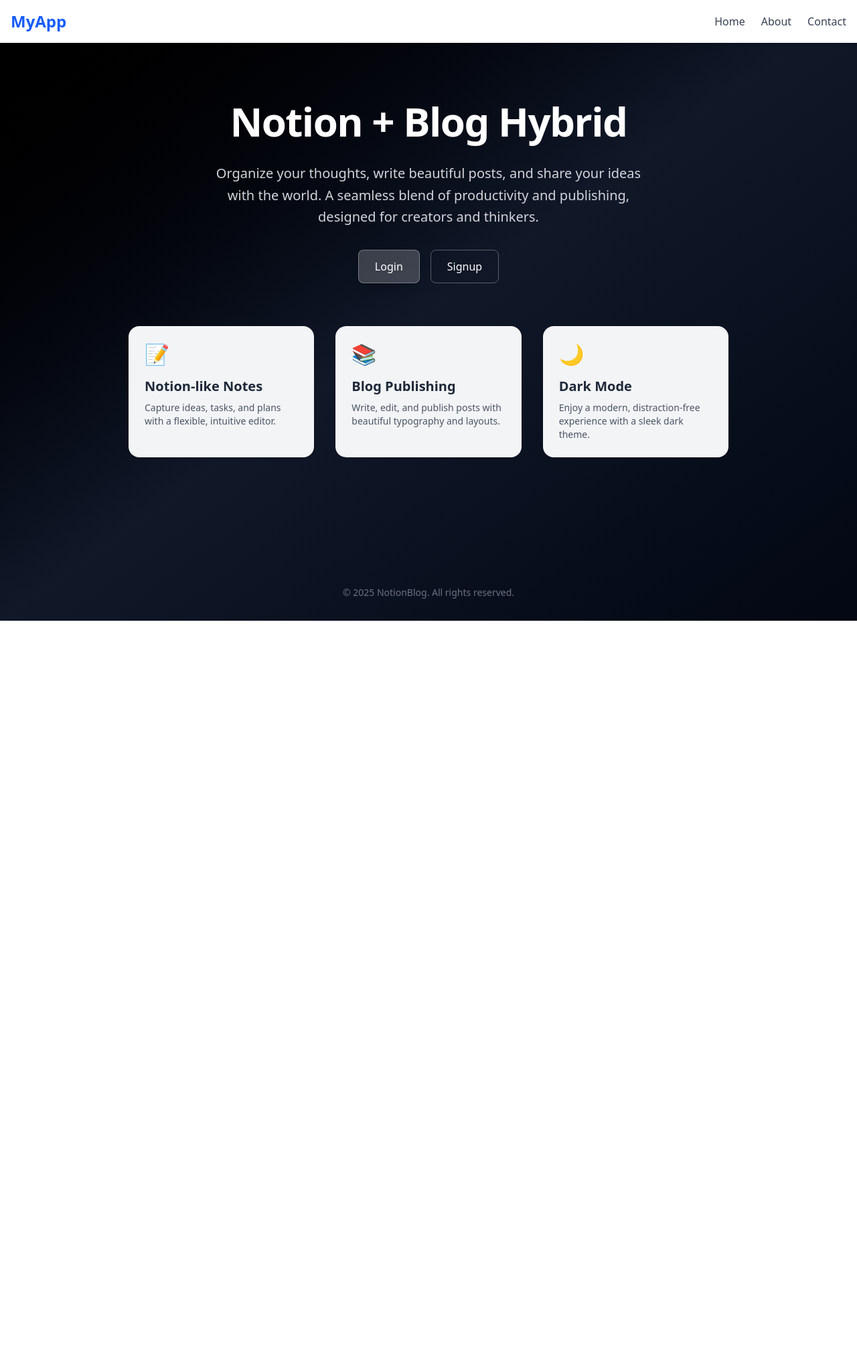
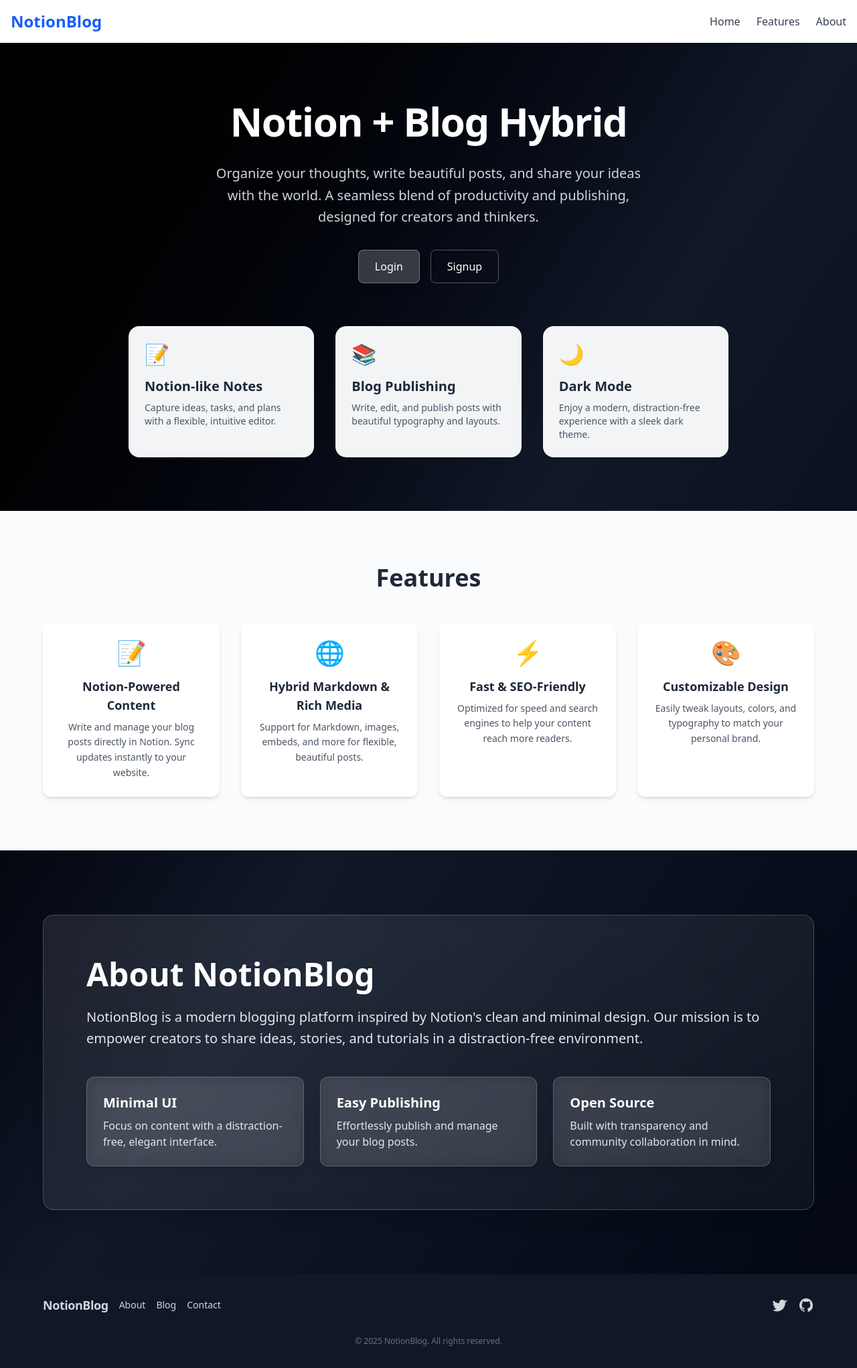
Before and after one commit to alvindevil/NextJs_Auth, a Next.js app: page / in a window 1280 px wide. Shown: the whole page at 67% size. Before the commit the page ends 927 px from the top, so only its background shows below. Built offline with nearby package versions, Linux system fonts and the light colour scheme.

Commit message:
LandingPage , about , feature section done

```diff
--- a/src/app/login/page.tsx
+++ b/src/app/login/page.tsx
@@ -5,7 +5,7 @@ import React, { useEffect } from "react";
 import { useRouter } from "next/navigation";
 import axios from "axios";
 import toast from "react-hot-toast";
-import Header from "@/components/layout/header";
+import {Header} from "@/components/layout/Header";
 
 
 export default function LoginPage() {
--- a/src/app/signup/page.tsx
+++ b/src/app/signup/page.tsx
@@ -8,7 +8,7 @@ import axios from "axios";
 import { set } from "mongoose";
 import toast from "react-hot-toast";
 import { log } from "console";
-import Header from "@/components/layout/header";
+import {Header} from "@/components/layout/Header";
 
 
 export default function SignupPage() {
--- /dev/null
+++ b/src/components/home/about.tsx
@@ -0,0 +1,48 @@
+import React from "react";
+
+export default function About() {
+    const features = [
+        {
+            title: "Minimal UI",
+            description: "Focus on content with a distraction-free, elegant interface."
+        },
+        {
+            title: "Easy Publishing",
+            description: "Effortlessly publish and manage your blog posts."
+        },
+        {
+            title: "Open Source",
+            description: "Built with transparency and community collaboration in mind."
+        }
+    ];
+
+    return (
+        <section className="w-[90%] mx-auto px-6 md:px-16 py-16 bg-gradient-to-br from-[#f5f7fa]/10 to-[#c3cfe2]/5 backdrop-blur-md border border-white/20 shadow-xl rounded-2xl text-white font-inter mt-24">
+            <div className="max-w-7xl mx-auto">
+                <h1 className="text-4xl md:text-5xl font-bold mb-6 text-white">
+                    About NotionBlog
+                </h1>
+                <p className="text-lg md:text-xl text-gray-200 leading-relaxed mb-10">
+                    NotionBlog is a modern blogging platform inspired by Notion's clean and minimal design.
+                    Our mission is to empower creators to share ideas, stories, and tutorials in a distraction-free environment.
+                </p>
+
+                <div className="grid gap-6 md:grid-cols-3">
+                    {features.map((feature, index) => (
+                        <div
+                            key={index}
+                            className="bg-white/10 backdrop-blur-md border border-white/20 p-6 rounded-xl shadow-lg transition-transform hover:scale-[1.02]"
+                        >
+                            <h2 className="text-xl font-semibold text-white mb-2">
+                                {feature.title}
+                            </h2>
+                            <p className="text-gray-200 text-base">
+                                {feature.description}
+                            </p>
+                        </div>
+                    ))}
+                </div>
+            </div>
+        </section>
+    );
+}
--- /dev/null
+++ b/src/components/home/feature.tsx
@@ -0,0 +1,56 @@
+import React from "react";
+
+const features = [
+  {
+    title: "Notion-Powered Content",
+    description:
+      "Write and manage your blog posts directly in Notion. Sync updates instantly to your website.",
+    icon: "📝",
+  },
+  {
+    title: "Hybrid Markdown & Rich Media",
+    description:
+      "Support for Markdown, images, embeds, and more for flexible, beautiful posts.",
+    icon: "🌐",
+  },
+  {
+    title: "Fast & SEO-Friendly",
+    description:
+      "Optimized for speed and search engines to help your content reach more readers.",
+    icon: "⚡",
+  },
+  {
+    title: "Customizable Design",
+    description:
+      "Easily tweak layouts, colors, and typography to match your personal brand.",
+    icon: "🎨",
+  },
+];
+
+export default function Features() {
+  return (
+    <section className="w-full bg-[#fafbfc] py-20 px-6">
+      <div className="max-w-6xl mx-auto">
+        <h2 className="text-3xl md:text-4xl font-bold text-center text-gray-800 mb-12">
+          Features
+        </h2>
+        <div className="grid gap-8 sm:grid-cols-2 lg:grid-cols-4">
+          {features.map((feature) => (
+            <div
+              key={feature.title}
+              className="bg-white rounded-xl p-6 shadow-md hover:shadow-lg transition-shadow duration-300 text-center"
+            >
+              <div className="text-4xl mb-4">{feature.icon}</div>
+              <h3 className="text-lg font-semibold text-gray-800 mb-2">
+                {feature.title}
+              </h3>
+              <p className="text-gray-600 text-sm leading-relaxed">
+                {feature.description}
+              </p>
+            </div>
+          ))}
+        </div>
+      </div>
+    </section>
+  );
+}
--- a/src/components/home/landingPage.tsx
+++ b/src/components/home/landingPage.tsx
@@ -2,10 +2,12 @@
 
 import React from 'react';
 import { useRouter } from 'next/navigation';
-import Header from '../layout/header';
+import {Header} from '@/components/layout/Header';
 import Hero from '@/components/home/hero';
 import { Loader } from "@/components/ui/Loader";
-
+import Footer from '../layout/Footer';
+import About from './about';
+import Features from './feature';
 
 export default function LandingPage() {
     const router = useRouter();
@@ -13,10 +15,7 @@ export default function LandingPage() {
 
     function openLogin() {
         setLoading(true);
-        setTimeout(() => {
-            setLoading(false);
-            router.push('/login');
-        }, 3000); // Simulate a delay for loading
+        router.push('/login');
     }
 
     function openSignup() {
@@ -27,15 +26,23 @@ export default function LandingPage() {
 
     return (
         <div className="min-h-screen bg-gradient-to-br from-black via-gray-900 to-gray-950 text-white">
-            <Header />
+            <Header
+                title="NotionBlog"
+                navigation={[
+                    { label: "Home", href: "/" },
+                    { label: "Features", href: "#features", scrollToId: "features" },
+                    { label: "About", href: "#about", scrollToId: "about" },
+                ]}
+            />
+
             {loading ? (
                 (<div className='flex justify-center py-20'> <Loader /> </div>)
             ) : (
                 <div>
                     <Hero onLogin={openLogin} onSignup={openSignup} />
-                    <footer className="mt-20 py-8 text-center text-gray-500 text-sm">
-                        © {new Date().getFullYear()} NotionBlog. All rights reserved.
-                    </footer>
+                    <div id='features'> <Features/> </div>
+                    <div id='about'> <About /> </div>
+                    <Footer />
                 </div>
             )}
         </div>
--- /dev/null
+++ b/src/components/layout/Footer.tsx
@@ -0,0 +1,29 @@
+import React from "react";
+
+export default function Footer() {
+    return (
+        <footer className="bg-gray-900 text-gray-300 py-8 px-4 mt-24">
+            <div className="max-w-6xl mx-auto flex flex-col md:flex-row items-center justify-between gap-6">
+                <div className="flex flex-col md:flex-row items-center gap-4">
+                    <span className="font-semibold text-lg tracking-tight">NotionBlog</span>
+                    <nav className="flex gap-4 text-sm">
+                        <a href="/about" className="hover:text-white transition">About</a>
+                        <a href="/blog" className="hover:text-white transition">Blog</a>
+                        <a href="/contact" className="hover:text-white transition">Contact</a>
+                    </nav>
+                </div>
+                <div className="flex gap-4">
+                    <a href="https://twitter.com/" target="_blank" rel="noopener noreferrer" aria-label="Twitter" className="hover:text-blue-400 transition">
+                        <svg width="24" height="24" fill="currentColor" className="inline-block"><path d="M22.46 6c-.77.35-1.6.58-2.47.69a4.3 4.3 0 0 0 1.88-2.37 8.59 8.59 0 0 1-2.72 1.04A4.28 4.28 0 0 0 16.11 4c-2.37 0-4.29 1.92-4.29 4.29 0 .34.04.67.11.99A12.13 12.13 0 0 1 3.15 5.13a4.29 4.29 0 0 0 1.33 5.72c-.7-.02-1.36-.21-1.94-.53v.05c0 2.01 1.43 3.68 3.33 4.06-.35.1-.72.16-1.1.16-.27 0-.53-.03-.78-.07.53 1.65 2.07 2.85 3.89 2.88A8.6 8.6 0 0 1 2 19.54a12.13 12.13 0 0 0 6.56 1.92c7.88 0 12.2-6.53 12.2-12.2 0-.19 0-.38-.01-.57A8.7 8.7 0 0 0 24 4.59a8.44 8.44 0 0 1-2.54.7z"/></svg>
+                    </a>
+                    <a href="https://github.com/" target="_blank" rel="noopener noreferrer" aria-label="GitHub" className="hover:text-gray-400 transition">
+                        <svg width="24" height="24" fill="currentColor" className="inline-block"><path d="M12 2C6.48 2 2 6.58 2 12.26c0 4.52 2.87 8.36 6.84 9.72.5.09.68-.22.68-.48 0-.24-.01-.87-.01-1.7-2.78.62-3.37-1.36-3.37-1.36-.45-1.17-1.1-1.48-1.1-1.48-.9-.63.07-.62.07-.62 1 .07 1.53 1.05 1.53 1.05.89 1.56 2.34 1.11 2.91.85.09-.65.35-1.11.63-1.37-2.22-.26-4.56-1.14-4.56-5.07 0-1.12.39-2.03 1.03-2.75-.1-.26-.45-1.29.1-2.68 0 0 .84-.28 2.75 1.05a9.38 9.38 0 0 1 2.5-.34c.85 0 1.71.12 2.5.34 1.91-1.33 2.75-1.05 2.75-1.05.55 1.39.2 2.42.1 2.68.64.72 1.03 1.63 1.03 2.75 0 3.94-2.34 4.81-4.57 5.07.36.32.68.94.68 1.9 0 1.37-.01 2.47-.01 2.81 0 .27.18.58.69.48A10.01 10.01 0 0 0 22 12.26C22 6.58 17.52 2 12 2z"/></svg>
+                    </a>
+                </div>
+            </div>
+            <div className="mt-8 text-center text-xs text-gray-500">
+                &copy; {new Date().getFullYear()} NotionBlog. All rights reserved.
+            </div>
+        </footer>
+    );
+};
--- a/src/components/layout/header.tsx
+++ b/src/components/layout/header.tsx
@@ -1,26 +1,58 @@
-"use client"
+"use client";
 
 import Link from "next/link";
+import { usePathname } from "next/navigation";
 
-export default function Header() {
+interface NavItem {
+  label: string;
+  href: string;
+  scrollToId?: string; // optional: scroll to section ID
+}
+
+interface HeaderProps {
+  title?: string;
+  navigation?: NavItem[];
+}
+
+export const Header = ({
+  title = "NotionBlog",
+  navigation = [
+    { label: "Home", href: "/" },
+    { label: "About", href: "/about" },
+    { label: "Contact", href: "/contact" },
+  ],
+}: HeaderProps) => {
+  const pathname = usePathname();
+
+  const handleScroll = (id: string | undefined, href: string) => (e: React.MouseEvent) => {
+    if (id && pathname === "/") {
+      e.preventDefault();
+      const element = document.getElementById(id);
+      if (element) {
+        element.scrollIntoView({ behavior: "smooth" });
+      }
+    }
+  };
+
   return (
     <header className="bg-white shadow-md">
       <div className="max-w-7xl mx-auto px-4 py-4 flex items-center justify-between">
         <Link href="/" className="text-2xl font-bold text-blue-600">
-                    MyApp
+          {title}
         </Link>
         <nav className="space-x-6">
-                    <Link href="/" className="text-gray-700 hover:text-blue-600 transition">
-                        Home
+          {navigation.map((item) => (
+            <Link
+              key={item.label}
+              href={item.href}
+              onClick={handleScroll(item.scrollToId, item.href)}
+              className="text-gray-700 hover:text-blue-600 transition"
+            >
+              {item.label}
             </Link>
-                    <Link href="/about" className="text-gray-700 hover:text-blue-600 transition">
-                        About
-                    </Link>
-                    <Link href="/contact" className="text-gray-700 hover:text-blue-600 transition">
-                        Contact
-                    </Link>
+          ))}
         </nav>
       </div>
     </header>
   );
-}
+};
```
Lines whose indentation alone changed are shown as unchanged.
